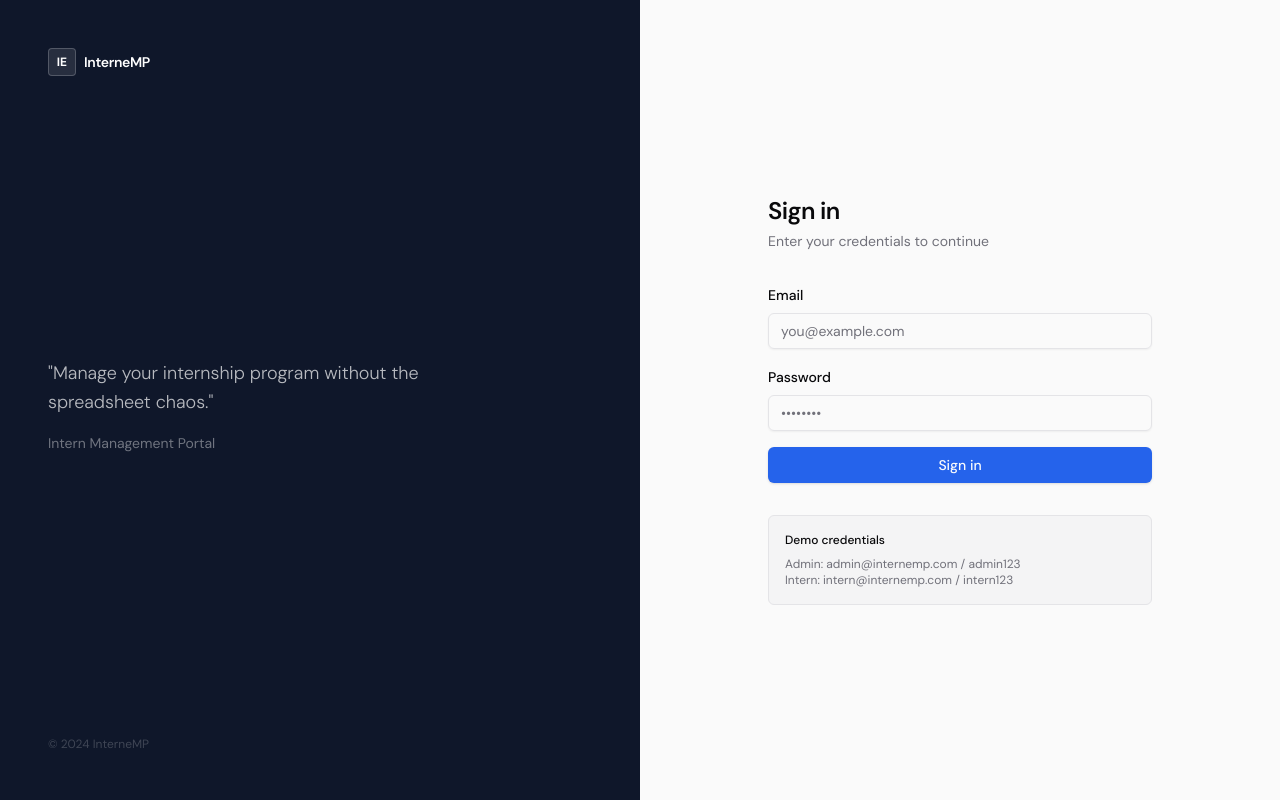
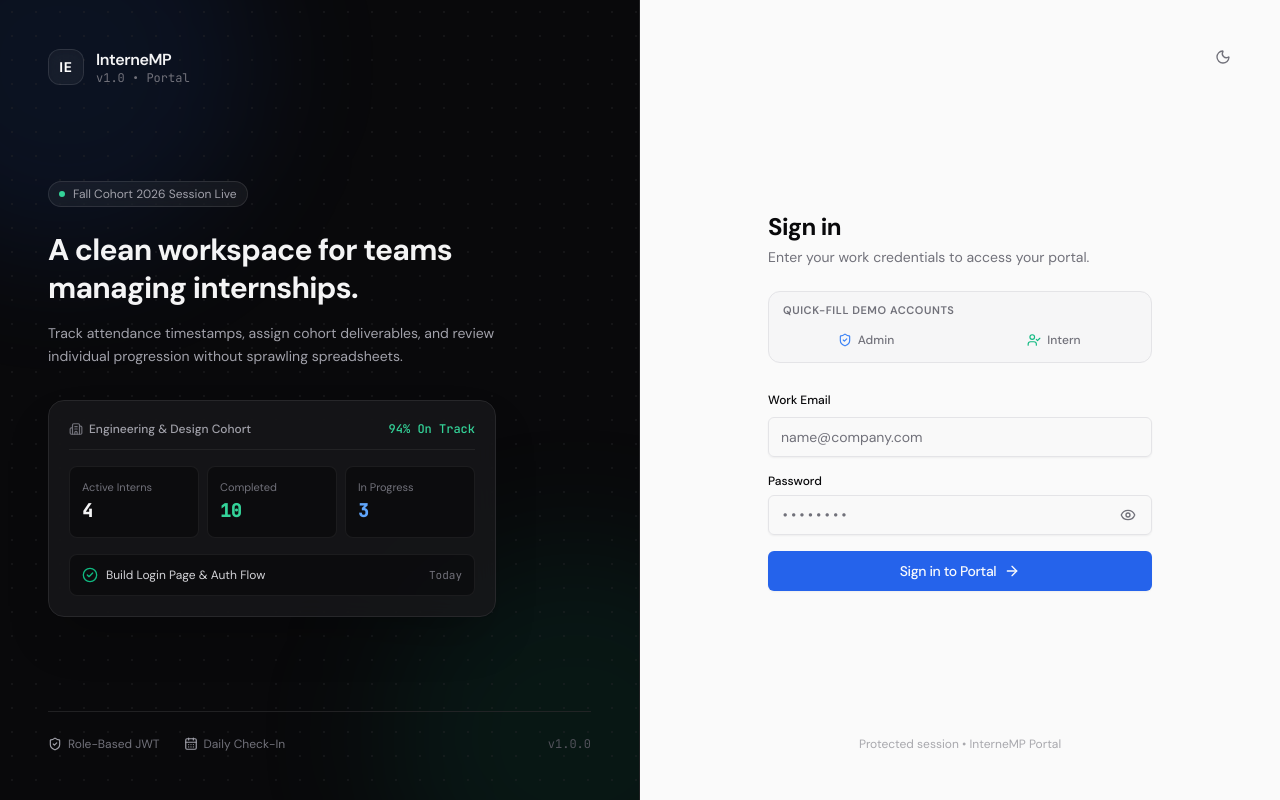
Before and after one commit to Sujalverma3/internemp, a React (Vite) app in the folder frontend/: page /login in a window 1280 px wide. Built offline with nearby package versions, Linux system fonts and the light colour scheme; no server answers.

Commit message:
feat(ui): redesign login page with unslop copy, interactive demo fill, password toggle & product preview

```diff
--- a/frontend/src/pages/Login.jsx
+++ b/frontend/src/pages/Login.jsx
@@ -1,20 +1,34 @@
 import React, { useState } from 'react'
 import { useNavigate } from 'react-router-dom'
-import { motion } from 'framer-motion'
+import { motion, AnimatePresence } from 'framer-motion'
 import { useAuth } from '../context/AuthContext'
+import { useTheme } from '../context/ThemeContext'
 import api from '../api'
 import { Button } from '@/components/ui/button'
 import { Input } from '@/components/ui/input'
 import { Label } from '@/components/ui/label'
-import { Card, CardContent, CardHeader, CardTitle } from '@/components/ui/card'
+import {
+  Eye, EyeOff, ShieldCheck, UserCheck, CalendarDays,
+  CheckCircle2, Sun, Moon, ArrowRight, Sparkles, Building2
+} from 'lucide-react'
 
 export default function Login() {
   const [email, setEmail] = useState('')
   const [password, setPassword] = useState('')
+  const [showPassword, setShowPassword] = useState(false)
   const [error, setError] = useState('')
   const [loading, setLoading] = useState(false)
+  const [selectedRole, setSelectedRole] = useState(null)
   const { login } = useAuth()
+  const { theme, toggle } = useTheme()
   const navigate = useNavigate()
+
+  const handleFillDemo = (role, demoEmail, demoPassword) => {
+    setEmail(demoEmail)
+    setPassword(demoPassword)
+    setSelectedRole(role)
+    setError('')
+  }
 
   const handleSubmit = async (e) => {
     e.preventDefault()
@@ -25,92 +39,261 @@ export default function Login() {
       login(res.data.user, res.data.token)
       navigate(res.data.user.role === 'admin' ? '/admin' : '/intern')
     } catch (err) {
-      setError(err.response?.data?.error || 'Login failed')
+      setError(err.response?.data?.error || 'Invalid email or password. Please verify credentials.')
     } finally {
       setLoading(false)
     }
   }
 
   return (
-    <div className="min-h-screen flex">
-      {/* Left — brand panel */}
-      <div className="hidden lg:flex flex-col justify-between w-1/2 bg-[#0f172a] p-12">
-        <div className="flex items-center gap-2">
-          <div className="w-7 h-7 rounded bg-white/10 border border-white/20 flex items-center justify-center">
-            <span className="text-white font-bold text-xs">IE</span>
-          </div>
-          <span className="text-white font-semibold text-sm tracking-tight">InterneMP</span>
+    <div className="min-h-screen flex w-full bg-background selection:bg-primary/20">
+      {/* Left Panel — Editorial Product Showcase (Desktop) */}
+      <div className="hidden lg:flex flex-col justify-between w-1/2 bg-zinc-950 text-zinc-100 p-12 relative overflow-hidden border-r border-zinc-800/80">
+        {/* Subtle Ambient Radial Gradients (Grounded & Non-Cheesy) */}
+        <div className="absolute -top-32 -left-32 w-96 h-96 bg-blue-600/10 rounded-full blur-3xl pointer-events-none" />
+        <div className="absolute -bottom-32 -right-32 w-96 h-96 bg-emerald-600/10 rounded-full blur-3xl pointer-events-none" />
+
+        {/* Subtle Dot Grid */}
+        <div className="absolute inset-0 bg-[radial-gradient(#27272a_1px,transparent_1px)] [background-size:24px_24px] opacity-40 pointer-events-none" />
+
+        {/* Top Brand Bar */}
+        <div className="relative z-10 flex items-center gap-3">
+          <div className="w-9 h-9 rounded-xl bg-white/5 border border-white/10 backdrop-blur-md flex items-center justify-center shadow-inner">
+            <span className="text-white font-bold text-sm tracking-wider">IE</span>
           </div>
           <div>
-          <blockquote className="text-white/70 text-lg font-light leading-relaxed max-w-sm">
-            "Manage your internship program without the spreadsheet chaos."
-          </blockquote>
-          <p className="text-white/40 text-sm mt-4">Intern Management Portal</p>
+            <span className="text-base font-semibold tracking-tight text-zinc-100">InterneMP</span>
+            <span className="text-xs text-zinc-500 block -mt-0.5 font-mono">v1.0 • Portal</span>
           </div>
-        <p className="text-white/20 text-xs">© 2024 InterneMP</p>
         </div>
 
-      {/* Right — form */}
-      <div className="flex-1 flex items-center justify-center p-8 bg-background">
-        <motion.div
-          initial={{ opacity: 0, y: 16 }}
-          animate={{ opacity: 1, y: 0 }}
-          transition={{ duration: 0.35, ease: [0.4, 0, 0.2, 1] }}
-          className="w-full max-w-sm"
-        >
-          {/* Mobile logo */}
-          <div className="flex items-center gap-2 mb-10 lg:hidden">
-            <div className="w-7 h-7 rounded bg-foreground flex items-center justify-center">
-              <span className="text-background font-bold text-xs">IE</span>
-            </div>
-            <span className="font-semibold tracking-tight">InterneMP</span>
+        {/* Center Live Product Preview Mockup */}
+        <div className="relative z-10 my-auto py-8">
+          <div className="max-w-md">
+            <div className="inline-flex items-center gap-2 px-2.5 py-1 rounded-full bg-white/5 border border-white/10 text-xs text-zinc-400 mb-6 backdrop-blur-sm">
+              <span className="w-1.5 h-1.5 rounded-full bg-emerald-400 animate-pulse" />
+              <span>Fall Cohort 2026 Session Live</span>
             </div>
 
-          <div className="mb-8">
-            <h1 className="text-2xl font-semibold tracking-tight">Sign in</h1>
-            <p className="text-muted-foreground text-sm mt-1">Enter your credentials to continue</p>
+            <h2 className="text-3xl font-bold tracking-tight text-zinc-100 mb-4 leading-tight">
+              A clean workspace for teams managing internships.
+            </h2>
+
+            <p className="text-sm text-zinc-400 mb-8 leading-relaxed">
+              Track attendance timestamps, assign cohort deliverables, and review individual progression without sprawling spreadsheets.
+            </p>
+
+            {/* Micro Dashboard Card */}
+            <div className="p-5 rounded-2xl bg-zinc-900/80 border border-zinc-800 shadow-2xl backdrop-blur-md space-y-4">
+              <div className="flex items-center justify-between pb-3 border-b border-zinc-800/80 text-xs">
+                <span className="text-zinc-400 font-medium flex items-center gap-1.5">
+                  <Building2 className="w-3.5 h-3.5 text-zinc-500" /> Engineering & Design Cohort
+                </span>
+                <span className="text-emerald-400 font-mono font-medium">94% On Track</span>
               </div>
 
+              <div className="grid grid-cols-3 gap-2">
+                <div className="p-3 rounded-lg bg-zinc-950/60 border border-zinc-800/60">
+                  <p className="text-[11px] text-zinc-500">Active Interns</p>
+                  <p className="text-lg font-bold font-mono text-zinc-100 mt-0.5">4</p>
+                </div>
+                <div className="p-3 rounded-lg bg-zinc-950/60 border border-zinc-800/60">
+                  <p className="text-[11px] text-zinc-500">Completed</p>
+                  <p className="text-lg font-bold font-mono text-emerald-400 mt-0.5">10</p>
+                </div>
+                <div className="p-3 rounded-lg bg-zinc-950/60 border border-zinc-800/60">
+                  <p className="text-[11px] text-zinc-500">In Progress</p>
+                  <p className="text-lg font-bold font-mono text-blue-400 mt-0.5">3</p>
+                </div>
+              </div>
+
+              <div className="p-3 rounded-lg bg-zinc-950/60 border border-zinc-800/60 flex items-center justify-between text-xs">
+                <div className="flex items-center gap-2">
+                  <CheckCircle2 className="w-4 h-4 text-emerald-500 shrink-0" />
+                  <span className="text-zinc-300 truncate max-w-[220px]">Build Login Page & Auth Flow</span>
+                </div>
+                <span className="text-[11px] text-zinc-500 font-mono">Today</span>
+              </div>
+            </div>
+          </div>
+        </div>
+
+        {/* Bottom Feature Badges */}
+        <div className="relative z-10 pt-6 border-t border-zinc-800/80 flex items-center justify-between text-xs text-zinc-500">
+          <div className="flex items-center gap-6">
+            <span className="flex items-center gap-1.5">
+              <ShieldCheck className="w-3.5 h-3.5 text-zinc-400" /> Role-Based JWT
+            </span>
+            <span className="flex items-center gap-1.5">
+              <CalendarDays className="w-3.5 h-3.5 text-zinc-400" /> Daily Check-In
+            </span>
+          </div>
+          <span className="font-mono text-zinc-600">v1.0.0</span>
+        </div>
+      </div>
+
+      {/* Right Panel — Interactive Form Area */}
+      <div className="flex-1 flex flex-col justify-between p-6 sm:p-10 relative">
+        {/* Top Utility Nav (Theme Switcher & Mobile Brand) */}
+        <div className="flex items-center justify-between w-full">
+          <div className="flex items-center gap-2.5 lg:hidden">
+            <div className="w-8 h-8 rounded-lg bg-zinc-900 text-zinc-100 dark:bg-zinc-100 dark:text-zinc-900 flex items-center justify-center font-bold text-xs shadow-sm">
+              IE
+            </div>
+            <span className="font-semibold text-sm tracking-tight text-foreground">InterneMP</span>
+          </div>
+
+          <button
+            onClick={toggle}
+            aria-label="Toggle theme"
+            className="ml-auto p-2 rounded-lg text-muted-foreground hover:text-foreground hover:bg-muted transition-colors border border-transparent hover:border-border"
+          >
+            {theme === 'dark' ? <Sun className="w-4 h-4" /> : <Moon className="w-4 h-4" />}
+          </button>
+        </div>
+
+        {/* Center Login Form */}
+        <div className="w-full max-w-sm mx-auto my-auto py-8">
+          <motion.div
+            initial={{ opacity: 0, y: 12 }}
+            animate={{ opacity: 1, y: 0 }}
+            transition={{ duration: 0.35, ease: [0.16, 1, 0.3, 1] }}
+          >
+            {/* Header */}
+            <div className="mb-6">
+              <h1 className="text-2xl font-bold tracking-tight text-foreground">Sign in</h1>
+              <p className="text-sm text-muted-foreground mt-1">
+                Enter your work credentials to access your portal.
+              </p>
+            </div>
+
+            {/* Quick Demo Fill Buttons (High UX Polish) */}
+            <div className="mb-6 p-1.5 rounded-xl bg-muted/60 border border-border">
+              <p className="text-[11px] font-semibold text-muted-foreground uppercase tracking-wider px-2 pt-1 pb-1.5">
+                Quick-Fill Demo Accounts
+              </p>
+              <div className="grid grid-cols-2 gap-1.5">
+                <button
+                  type="button"
+                  onClick={() => handleFillDemo('admin', 'admin@internemp.com', 'admin123')}
+                  className={`flex items-center justify-center gap-1.5 py-2 px-3 rounded-lg text-xs font-medium transition-all ${
+                    selectedRole === 'admin'
+                      ? 'bg-background text-foreground shadow-sm border border-border'
+                      : 'text-muted-foreground hover:text-foreground hover:bg-background/60'
+                  }`}
+                >
+                  <ShieldCheck className="w-3.5 h-3.5 text-blue-500" />
+                  <span>Admin</span>
+                </button>
+
+                <button
+                  type="button"
+                  onClick={() => handleFillDemo('intern', 'intern@internemp.com', 'intern123')}
+                  className={`flex items-center justify-center gap-1.5 py-2 px-3 rounded-lg text-xs font-medium transition-all ${
+                    selectedRole === 'intern'
+                      ? 'bg-background text-foreground shadow-sm border border-border'
+                      : 'text-muted-foreground hover:text-foreground hover:bg-background/60'
+                  }`}
+                >
+                  <UserCheck className="w-3.5 h-3.5 text-emerald-500" />
+                  <span>Intern</span>
+                </button>
+              </div>
+            </div>
+
+            {/* Error Message */}
+            <AnimatePresence>
               {error && (
-            <div className="mb-4 px-3 py-2 rounded-md bg-destructive/10 border border-destructive/20 text-destructive text-sm">
-              {error}
+                <motion.div
+                  initial={{ opacity: 0, height: 0 }}
+                  animate={{ opacity: 1, height: 'auto' }}
+                  exit={{ opacity: 0, height: 0 }}
+                  className="mb-4 overflow-hidden"
+                >
+                  <div className="px-3.5 py-2.5 rounded-lg bg-destructive/10 border border-destructive/20 text-destructive text-xs leading-relaxed flex items-center gap-2">
+                    <span className="w-1.5 h-1.5 rounded-full bg-destructive shrink-0" />
+                    <span>{error}</span>
                   </div>
+                </motion.div>
               )}
+            </AnimatePresence>
 
+            {/* Form */}
             <form onSubmit={handleSubmit} className="space-y-4">
               <div className="space-y-1.5">
-              <Label htmlFor="email">Email</Label>
+                <Label htmlFor="email" className="text-xs font-medium text-foreground">
+                  Work Email
+                </Label>
                 <Input
                   id="email"
                   type="email"
+                  autoComplete="email"
                   value={email}
-                onChange={e => setEmail(e.target.value)}
-                placeholder="you@example.com"
+                  onChange={(e) => {
+                    setEmail(e.target.value)
+                    setSelectedRole(null)
+                  }}
+                  placeholder="name@company.com"
                   required
+                  className="h-10 bg-background/50 border-input focus-visible:ring-primary/40 text-sm"
                 />
               </div>
+
               <div className="space-y-1.5">
-              <Label htmlFor="password">Password</Label>
+                <div className="flex items-center justify-between">
+                  <Label htmlFor="password" className="text-xs font-medium text-foreground">
+                    Password
+                  </Label>
+                </div>
+                <div className="relative">
                   <Input
                     id="password"
-                type="password"
+                    type={showPassword ? 'text' : 'password'}
+                    autoComplete="current-password"
                     value={password}
-                onChange={e => setPassword(e.target.value)}
+                    onChange={(e) => {
+                      setPassword(e.target.value)
+                      setSelectedRole(null)
+                    }}
                     placeholder="••••••••"
                     required
+                    className="h-10 pr-10 bg-background/50 border-input focus-visible:ring-primary/40 text-sm font-mono"
                   />
+                  <button
+                    type="button"
+                    onClick={() => setShowPassword(!showPassword)}
+                    tabIndex={-1}
+                    className="absolute right-3 top-1/2 -translate-y-1/2 text-muted-foreground hover:text-foreground p-1 transition-colors"
+                  >
+                    {showPassword ? <EyeOff className="w-4 h-4" /> : <Eye className="w-4 h-4" />}
+                  </button>
                 </div>
-            <Button type="submit" className="w-full" disabled={loading}>
-              {loading ? 'Signing in…' : 'Sign in'}
+              </div>
+
+              <Button
+                type="submit"
+                className="w-full h-10 mt-2 font-medium tracking-tight shadow-sm transition-all"
+                disabled={loading}
+              >
+                {loading ? (
+                  <span className="flex items-center gap-2">
+                    <span className="w-3.5 h-3.5 border-2 border-primary-foreground border-t-transparent rounded-full animate-spin" />
+                    Signing in…
+                  </span>
+                ) : (
+                  <span className="flex items-center justify-center gap-1.5">
+                    Sign in to Portal <ArrowRight className="w-4 h-4 ml-0.5" />
+                  </span>
+                )}
               </Button>
             </form>
+          </motion.div>
+        </div>
 
-          <div className="mt-8 p-4 rounded-md bg-muted border border-border text-xs text-muted-foreground">
-            <p className="font-medium text-foreground mb-2">Demo credentials</p>
-            <p>Admin: admin@internemp.com / admin123</p>
-            <p>Intern: intern@internemp.com / intern123</p>
+        {/* Footer */}
+        <div className="w-full text-center text-xs text-muted-foreground/60 py-2">
+          Protected session • InterneMP Portal
         </div>
-        </motion.div>
       </div>
     </div>
   )
```
Lines whose indentation alone changed are shown as unchanged.
